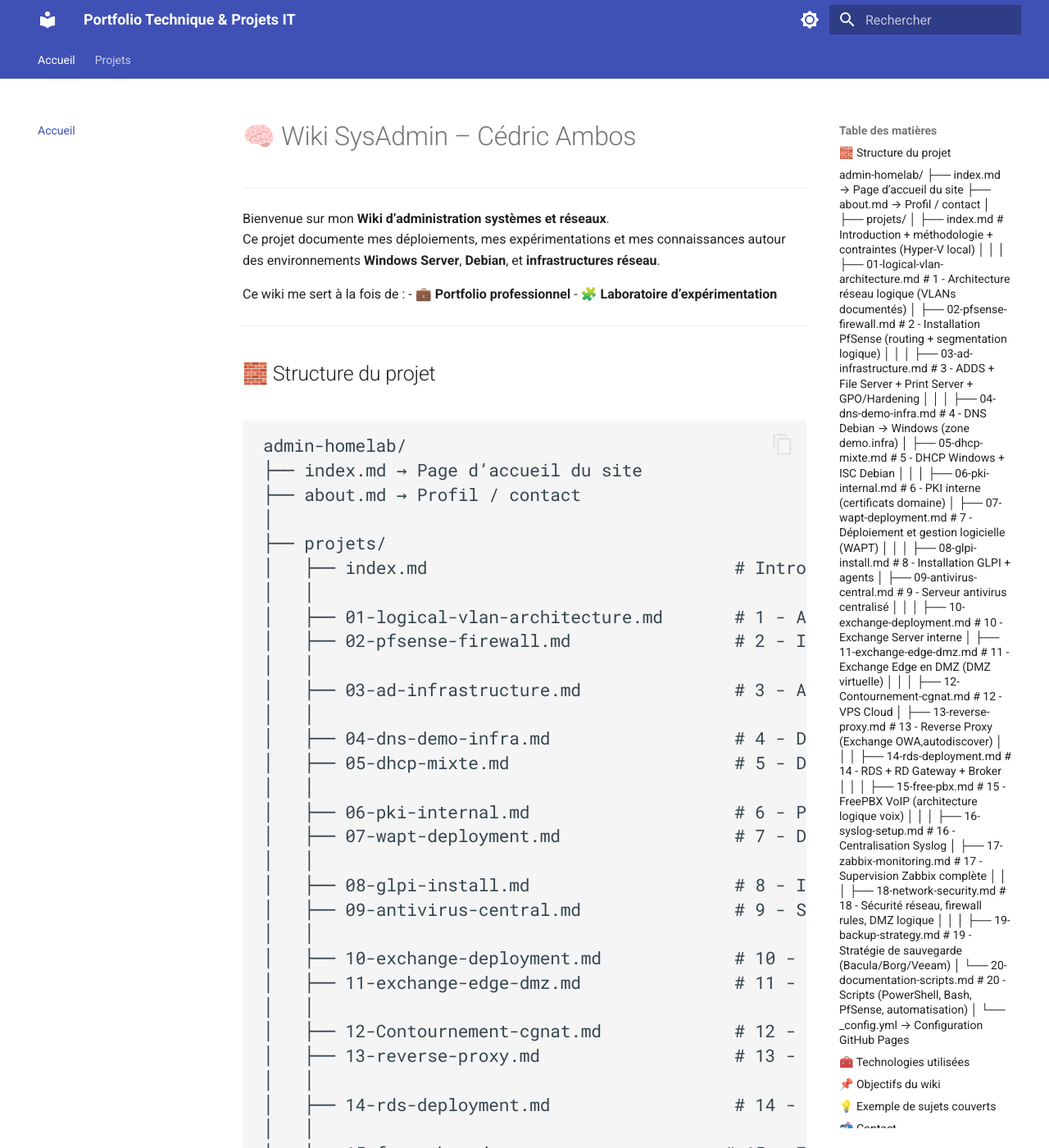
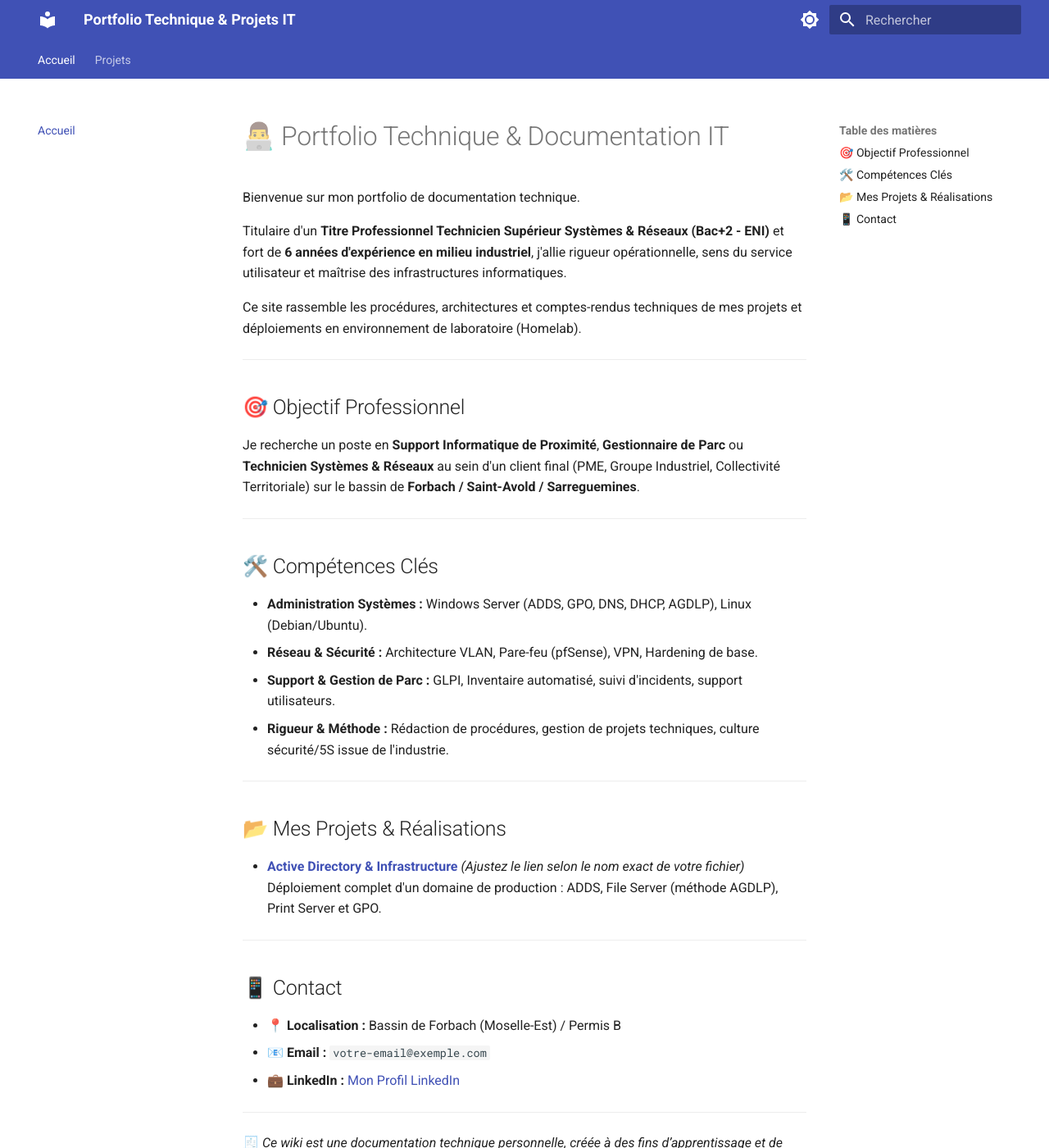
Before and after one commit to Ced-0/Portfolio, an MkDocs documentation site: the page built from docs/index.md, in a window 1280 px wide and 1400 px high. Shown: the whole window at 82% size. Built offline with MkDocs 1.6.1 and Material for MkDocs 9.7.7, drawn with Linux system fonts in a browser that asks for light colours; some of the changed text lies outside the part shown.

Commit message:
update index

````diff
--- a/docs/index.md
+++ b/docs/index.md
@@ -1,101 +1,50 @@
----
-title: Accueil
-nav_order: 1
----
+# 👨‍💻 Portfolio Technique & Documentation IT
 
+Bienvenue sur mon portfolio de documentation technique.
 
-# 🧠 Wiki SysAdmin – Cédric Ambos
+Titulaire d'un **Titre Professionnel Technicien Supérieur Systèmes & Réseaux (Bac+2 - ENI)** et fort de **6 années d'expérience en milieu industriel**, j'allie rigueur opérationnelle, sens du service utilisateur et maîtrise des infrastructures informatiques.
+
+Ce site rassemble les procédures, architectures et comptes-rendus techniques de mes projets et déploiements en environnement de laboratoire (Homelab).
 
 ---
 
-Bienvenue sur mon **Wiki d’administration systèmes et réseaux**.
-Ce projet documente mes déploiements, mes expérimentations et mes connaissances autour des environnements **Windows Server**, **Debian**, et **infrastructures réseau**.
+## 🎯 Objectif Professionnel
 
-Ce wiki me sert à la fois de :
-- 💼 **Portfolio professionnel**
-- 🧩 **Laboratoire d’expérimentation**
+Je recherche un poste en **Support Informatique de Proximité**, **Gestionnaire de Parc** ou **Technicien Systèmes & Réseaux** au sein d'un client final (PME, Groupe Industriel, Collectivité Territoriale) sur le bassin de **Forbach / Saint-Avold / Sarreguemines**.
 
 ---
 
-## 🧱 Structure du projet
-```
-admin-homelab/
-├── index.md → Page d’accueil du site
-├── about.md → Profil / contact
-│
-├── projets/
-│   ├── index.md                              # Introduction + méthodologie + contraintes (Hyper-V local)
-│   │
-│   ├── 01-logical-vlan-architecture.md       # 1 - Architecture réseau logique (VLANs documentés)
-│   ├── 02-pfsense-firewall.md                # 2 - Installation PfSense (routing + segmentation logique)
-│   │
-│   ├── 03-ad-infrastructure.md               # 3 - ADDS + File Server + Print Server + GPO/Hardening
-│   │
-│   ├── 04-dns-demo-infra.md                  # 4 - DNS Debian → Windows (zone demo.infra)
-│   ├── 05-dhcp-mixte.md                      # 5 - DHCP Windows + ISC Debian
-│   │
-│   ├── 06-pki-internal.md                    # 6 - PKI interne (certificats domaine)
-│   ├── 07-wapt-deployment.md                 # 7 - Déploiement et gestion logicielle (WAPT)
-│   │
-│   ├── 08-glpi-install.md                    # 8 - Installation GLPI + agents
-│   ├── 09-antivirus-central.md               # 9 - Serveur antivirus centralisé
-│   │
-│   ├── 10-exchange-deployment.md             # 10 - Exchange Server interne
-│   ├── 11-exchange-edge-dmz.md               # 11 - Exchange Edge en DMZ (DMZ virtuelle)
-│   │
-│   ├── 12-Contournement-cgnat.md             # 12 - VPS Cloud
-│   ├── 13-reverse-proxy.md                   # 13 - Reverse Proxy (Exchange OWA,autodiscover)
-│   │
-│   ├── 14-rds-deployment.md                  # 14 - RDS + RD Gateway + Broker
-│   │
-│   ├── 15-free-pbx.md                       # 15 - FreePBX VoIP (architecture logique voix)
-│   │
-│   ├── 16-syslog-setup.md                    # 16 - Centralisation Syslog
-│   ├── 17-zabbix-monitoring.md               # 17 - Supervision Zabbix complète
-│   │
-│   ├── 18-network-security.md                # 18 - Sécurité réseau, firewall rules, DMZ logique
-│   │
-│   ├── 19-backup-strategy.md                 # 19 - Stratégie de sauvegarde (Bacula/Borg/Veeam)
-│   └── 20-documentation-scripts.md           # 20 - Scripts (PowerShell, Bash, PfSense, automatisation)
-│
-└── _config.yml → Configuration GitHub Pages
-```
----
+## 🛠️ Compétences Clés
 
-## 🧰 Technologies utilisées
-
-- **Windows Server 2022**
-- **Debian 12 Bookworm**
-- **pfSense** (pare-feu et routage)
-- **PowerShell** pour l’automatisation
-- **Centreon / GLPI** pour la supervision et la gestion IT
-- **GitHub Pages + Markdown (Jekyll)** pour la documentation
+- **Administration Systèmes :** Windows Server (ADDS, GPO, DNS, DHCP, AGDLP), Linux (Debian/Ubuntu).
+- **Réseau & Sécurité :** Architecture VLAN, Pare-feu (pfSense), VPN, Hardening de base.
+- **Support & Gestion de Parc :** GLPI, Inventaire automatisé, suivi d'incidents, support utilisateurs.
+- **Rigueur & Méthode :** Rédaction de procédures, gestion de projets techniques, culture sécurité/5S issue de l'industrie.
 
 ---
 
-## 📌 Objectifs du wiki
+## 📂 Mes Projets & Réalisations
 
-- Créer un **guide complet d’installation et de configuration** pour chaque service
-- Centraliser les **bonnes pratiques** et les **procédures internes**
-- Faciliter le partage et la réutilisation de configurations dans d’autres environnements
+- **[Active Directory & Infrastructure](./projets/active-directory.md)** *(Ajustez le lien selon le nom exact de votre fichier)*
+  Déploiement complet d'un domaine de production : ADDS, File Server (méthode AGDLP), Print Server et GPO.
+
+<!--
+Ajoutez ou modifiez les lignes ci-dessous selon vos vrais fichiers Markdown existants :
+
+- **[Nom de votre projet 2](./projets/nom-de-votre-fichier.md)**
+  Description rapide en une phrase.
+
+- **[Nom de votre projet 3](./projets/nom-de-votre-fichier-3.md)**
+  Description rapide en une phrase.
+-->
 
 ---
 
-## 💡 Exemple de sujets couverts
+## 📱 Contact
 
-- 🪟 **Active Directory** : gestion des utilisateurs, GPO, réplication
-- 🐧 **DHCP sous Debian** : configuration, réservations, logs
-- 🔒 **pfSense et VLAN** : segmentation réseau, règles de sécurité
-- 🧰 **GLPI / Centreon** : inventaire et supervision
-- ☁️ **RDS / WDS / Exchange** *(à venir)*
-
----
-
-## 📬 Contact
-
-📧 cedric.ambos@gmail.com
-💼 [LinkedIn](https://linkedin.com/in/cedric-ambos)
-🐙 [GitHub](https://github.com/Ced-0)
+- 📍 **Localisation :** Bassin de Forbach (Moselle-Est) / Permis B
+- 📧 **Email :** `votre-email@exemple.com`
+- 💼 **LinkedIn :** [Mon Profil LinkedIn](https://www.linkedin.com)
 
 ---
 
````
